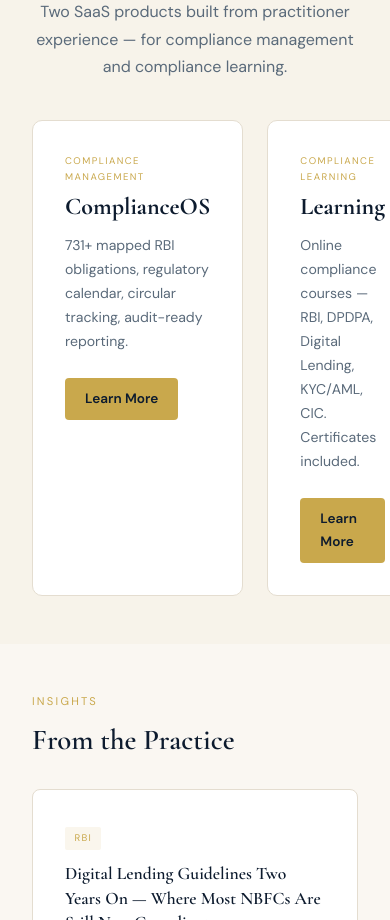
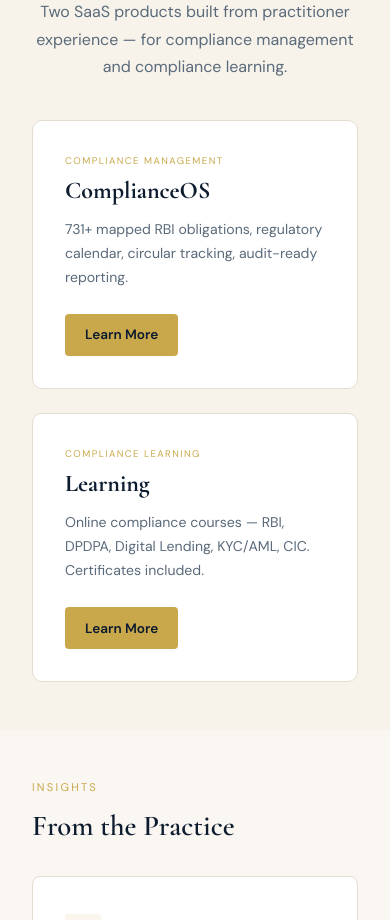
Before and after one commit to chelikanisuresh/gyaanpravaha-marketing, a Next.js app: page / in a window 390 px wide. Shown: the part 3400-4320 px from the top of the page. Built offline with nearby package versions, Linux system fonts and the light colour scheme; no server answers; the database is empty.

Commit message:
Fix: products grid mobile stacking + add Login to mobile nav

```diff
--- a/src/app/page.tsx
+++ b/src/app/page.tsx
@@ -110,7 +110,7 @@
           <p style={{ color: 'var(--text-muted)', maxWidth: '580px', margin: '0 auto 2.5rem', fontSize: '1rem', lineHeight: 1.7 }}>
             Two SaaS products built from practitioner experience — for compliance management and compliance learning.
           </p>
-          <div style={{ display: 'grid', gridTemplateColumns: '1fr 1fr', gap: '1.5rem', maxWidth: '800px', margin: '0 auto' }}>
+          <div style={{ display: 'grid', gridTemplateColumns: 'repeat(auto-fit, minmax(280px, 1fr))', gap: '1.5rem', maxWidth: '800px', margin: '0 auto' }}>
             <div style={{ background: '#fff', border: '1px solid var(--border)', borderRadius: '10px', padding: '2rem', textAlign: 'left' as const }}>
               <div style={{ fontSize: '0.6rem', color: 'var(--gold)', letterSpacing: '0.15em', textTransform: 'uppercase' as const, marginBottom: '0.5rem' }}>Compliance Management</div>
               <h3 style={{ fontFamily: "'Cormorant Garamond', Georgia, serif", fontSize: '1.5rem', color: 'var(--navy)', marginBottom: '0.75rem', fontWeight: 700 }}>ComplianceOS</h3>
--- a/src/components/Nav.tsx
+++ b/src/components/Nav.tsx
@@ -161,7 +161,11 @@
             </Link>
           ))}
 
-          <div style={{ padding: '1rem 1.5rem 0' }}>
+          <div style={{ padding: '1rem 1.5rem 0', display: 'flex', flexDirection: 'column', gap: '0.75rem' }}>
+            <a href="https://app.gyaanpravaha.com/login"
+              style={{ display: 'block', background: 'transparent', color: 'rgba(255,255,255,0.7)', padding: '0.9rem', borderRadius: '4px', fontWeight: 500, fontSize: '0.95rem', textDecoration: 'none', textAlign: 'center', border: '1px solid rgba(255,255,255,0.15)' }}>
+              Login
+            </a>
             <Link href="/contact" onClick={() => setMenuOpen(false)}
               style={{ display: 'block', background: '#c9a84c', color: '#0d1b2e', padding: '0.9rem', borderRadius: '4px', fontWeight: 700, fontSize: '0.95rem', textDecoration: 'none', textAlign: 'center' }}>
               Book a Discovery Call
```
